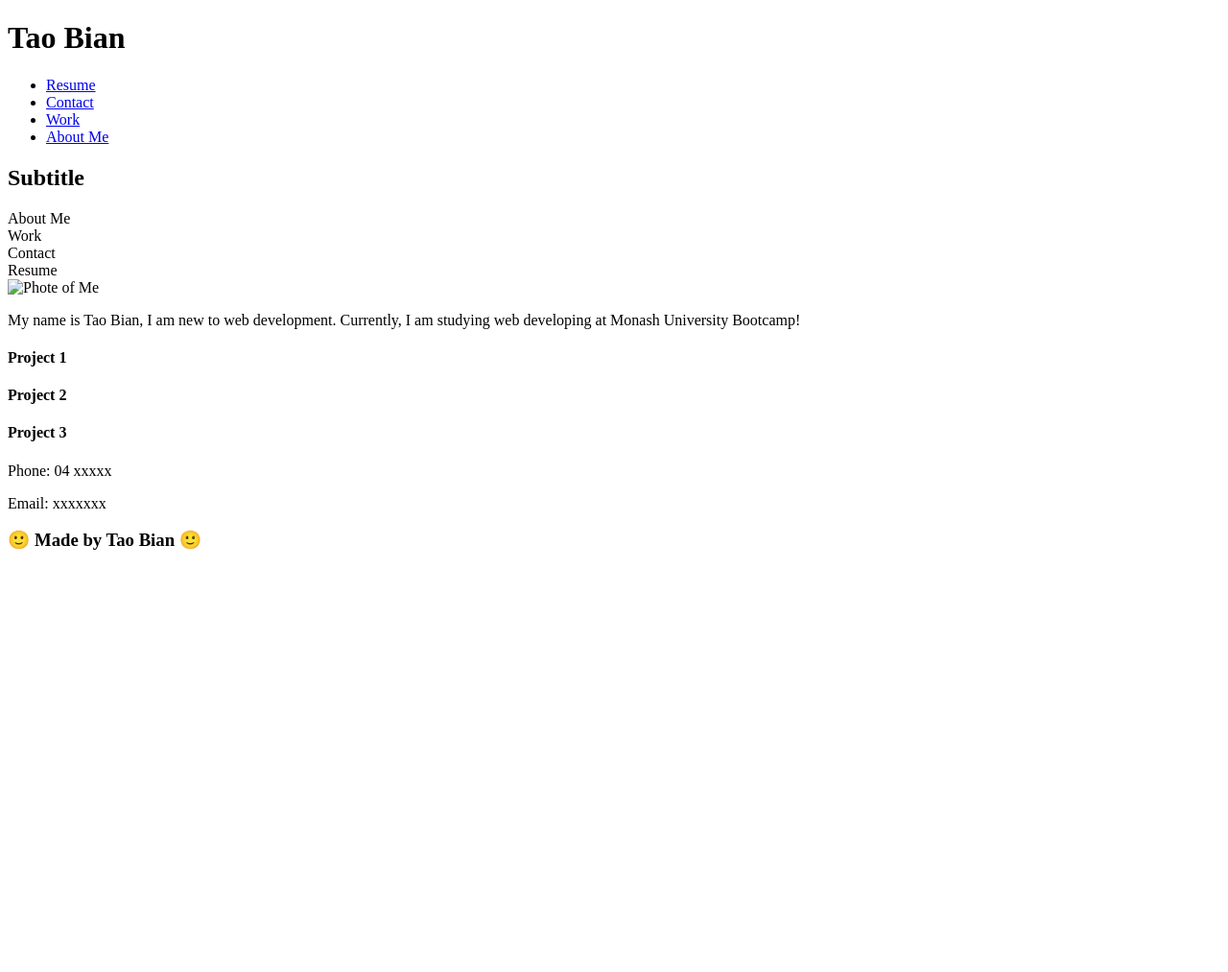
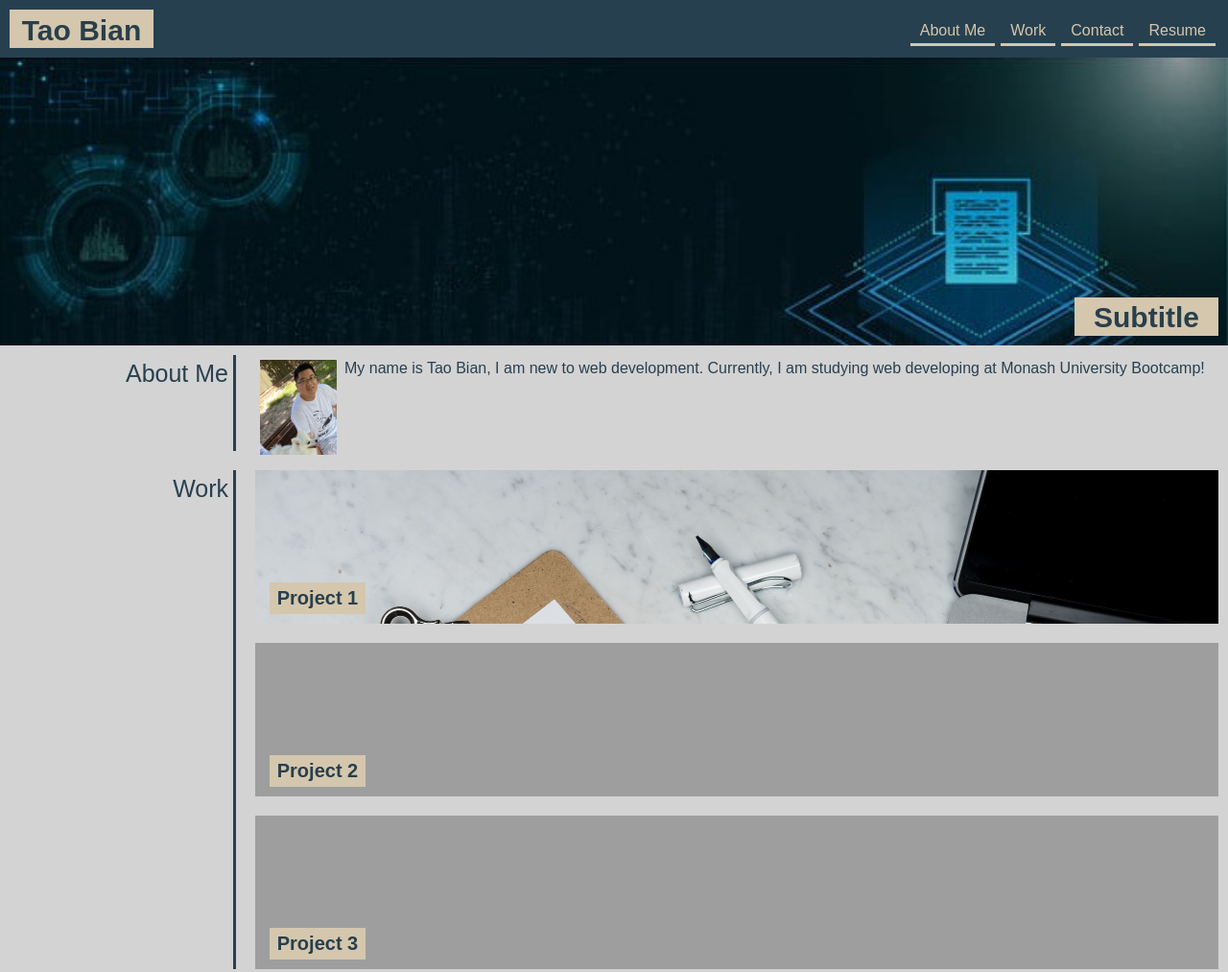
Before and after one commit to Fredbian/MONU-FSF-Module2_Challenge, a plain HTML site: page index.html in a window 1280 px wide. Shown: the top 1013 px of the page at 96% size. Before the commit the page ends 800 px from the top, so only its background shows below. Drawn offline with Linux system fonts and the light colour scheme; the site is published under a folder, as on GitHub Pages, so addresses that start at the root find nothing.

Commit message:
fixed some issue in both html and css files

```diff
--- a/index.html
+++ b/index.html
@@ -5,7 +5,7 @@
     <meta http-equiv="X-UA-Compatible" content="IE=edge">
     <meta name="viewport" content="width=device-width, initial-scale=1.0">
     <title>Professional Portfolio-Fred Bian</title>
-    <link rel="stylesheet" href="/style.css">
+    <link rel="stylesheet" href="./style.css">
 </head>
 <body>
     <!-- This is the header and navigation on top of the page -->
@@ -44,7 +44,7 @@
         <!-- This is the article part on middle right -->
         <div class="article">
             <div class="item">
-                <img class="float" src="/images/Me.jpg" width="80px" alt="Phote of Me">
+                <img class="float" src="./images/Me.jpg" width="80px" alt="Phote of Me">
                 <p>My name is Tao Bian, I am new to web development. Currently, I am studying web developing at Monash University Bootcamp!</p>
             </div>
             <div class="item item1">
--- a/style.css
+++ b/style.css
@@ -58,7 +58,7 @@ a:hover {
 /* Set style for subtitle */
 .subtitle {
     height: 300px;
-    background-image: url(/images/subtitle_background.jpg);
+    background-image: url(./images/subtitle_background.jpg);
     background-size: cover;
     color: rgb(212, 199, 174);
     position: relative;
@@ -126,19 +126,19 @@ height: 160px;
 
 
 .item1 {
-    background-image: url(/images/project1.jpg);
+    background-image: url(./images/project1.jpg);
     background-size: cover;
     position: relative;
 }
 
 .item2 {
-    background-image: url(/images/project2.jpg);
+    background-image: url(./images/project2.jpg);
     background-size: cover;
     position: relative;
 }
 
 .item3 {
-    background-image: url(/images/project3.jpg);
+    background-image: url(./images/project3.jpg);
     background-size: cover;
     position: relative;
 }
```
